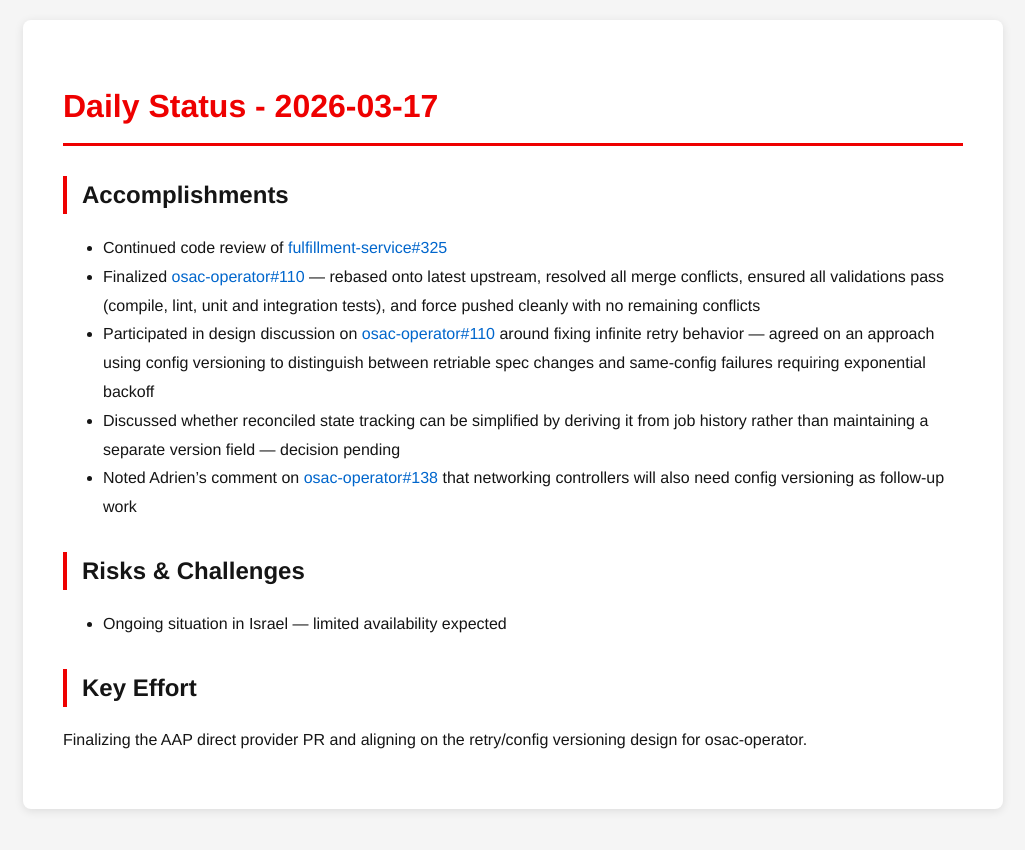
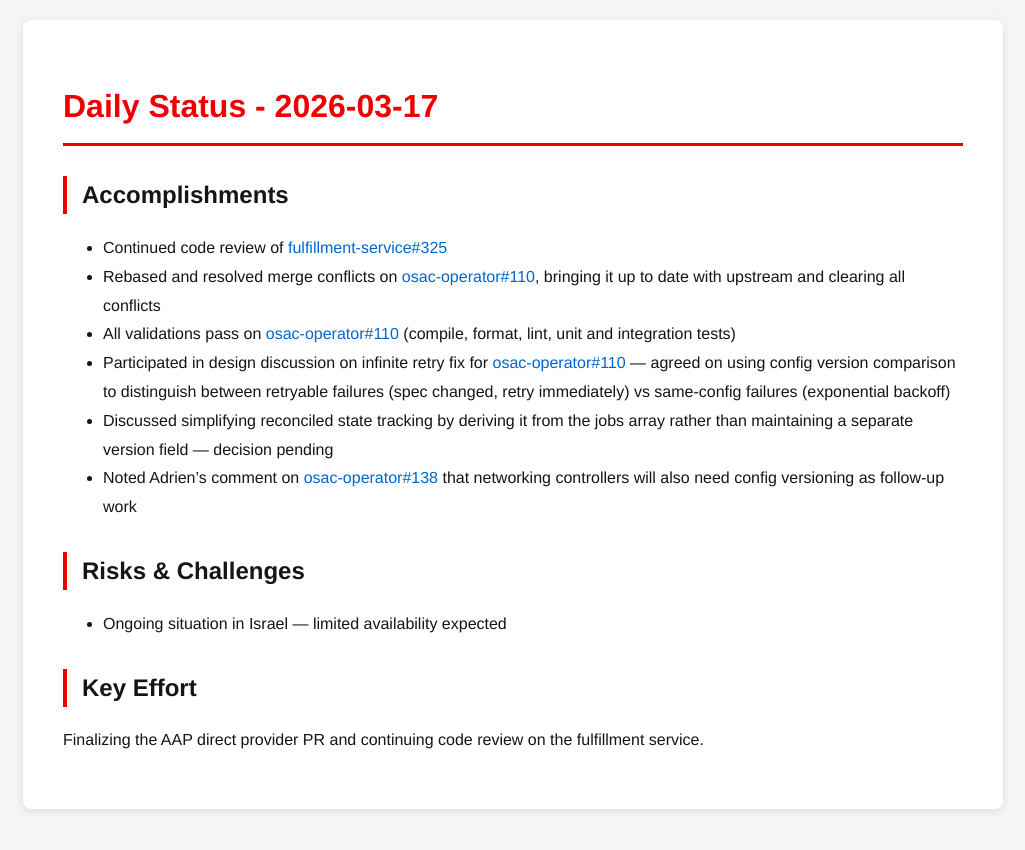
Before and after one commit to tzvatot/daily-status, a Jekyll site: the page built from 2026-03-17.md, in a window 1280 px wide. Shown: the top 850 px of the page, without its empty margins (127-1152 px from the left). Built offline with Jekyll 4.4.1, drawn with Linux system fonts in a browser that asks for light colours.

Commit message:
Daily status update - 2026-03-17

```diff
--- a/2026-03-17.md
+++ b/2026-03-17.md
@@ -8,13 +8,14 @@ date: 2026-03-17
 
 ## Accomplishments
 - Continued code review of [fulfillment-service#325](https://github.com/osac-project/fulfillment-service/pull/325)
-- Finalized [osac-operator#110](https://github.com/osac-project/osac-operator/pull/110) — rebased onto latest upstream, resolved all merge conflicts, ensured all validations pass (compile, lint, unit and integration tests), and force pushed cleanly with no remaining conflicts
-- Participated in design discussion on [osac-operator#110](https://github.com/osac-project/osac-operator/pull/110) around fixing infinite retry behavior — agreed on an approach using config versioning to distinguish between retriable spec changes and same-config failures requiring exponential backoff
-- Discussed whether reconciled state tracking can be simplified by deriving it from job history rather than maintaining a separate version field — decision pending
+- Rebased and resolved merge conflicts on [osac-operator#110](https://github.com/osac-project/osac-operator/pull/110), bringing it up to date with upstream and clearing all conflicts
+- All validations pass on [osac-operator#110](https://github.com/osac-project/osac-operator/pull/110) (compile, format, lint, unit and integration tests)
+- Participated in design discussion on infinite retry fix for [osac-operator#110](https://github.com/osac-project/osac-operator/pull/110) — agreed on using config version comparison to distinguish between retryable failures (spec changed, retry immediately) vs same-config failures (exponential backoff)
+- Discussed simplifying reconciled state tracking by deriving it from the jobs array rather than maintaining a separate version field — decision pending
 - Noted Adrien's comment on [osac-operator#138](https://github.com/osac-project/osac-operator/pull/138) that networking controllers will also need config versioning as follow-up work
 
 ## Risks & Challenges
 - Ongoing situation in Israel — limited availability expected
 
 ## Key Effort
-Finalizing the AAP direct provider PR and aligning on the retry/config versioning design for osac-operator.
+Finalizing the AAP direct provider PR and continuing code review on the fulfillment service.
```
